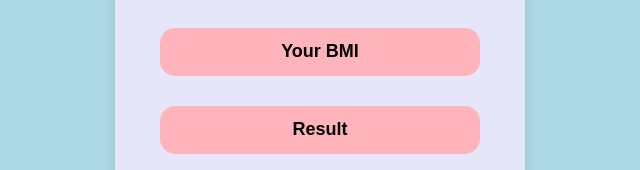
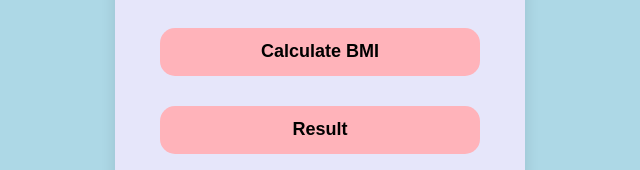
Before and after one commit to adixo15/Mini-projects, a plain HTML site: page BMI CALCULATOR/index.html in a window 1280 px wide. Shown: the part 331-501 px from the top of the page, 320-960 px from the left. Drawn offline with Linux system fonts and the light colour scheme.

Commit message:
changed stylings

```diff
--- a/BMI CALCULATOR/index.html
+++ b/BMI CALCULATOR/index.html
@@ -17,7 +17,7 @@
                 <label>Weight in Kg: </label>
                 <input type="text" id="weight">
             </p>
-            <button id="calculate-btn">Your BMI</button>
+            <button id="calculate-btn">Calculate BMI</button>
             <div id="results">Result</div>
             <div id="weight-guide">
                 <h3>Weight Guide</h3>
```
